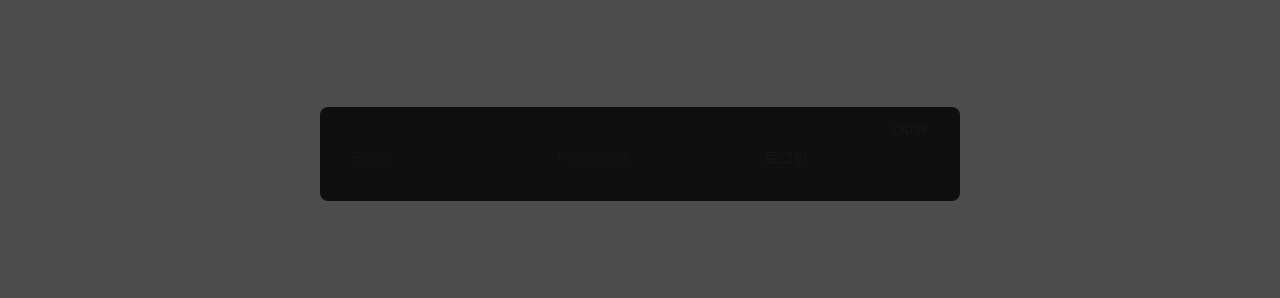
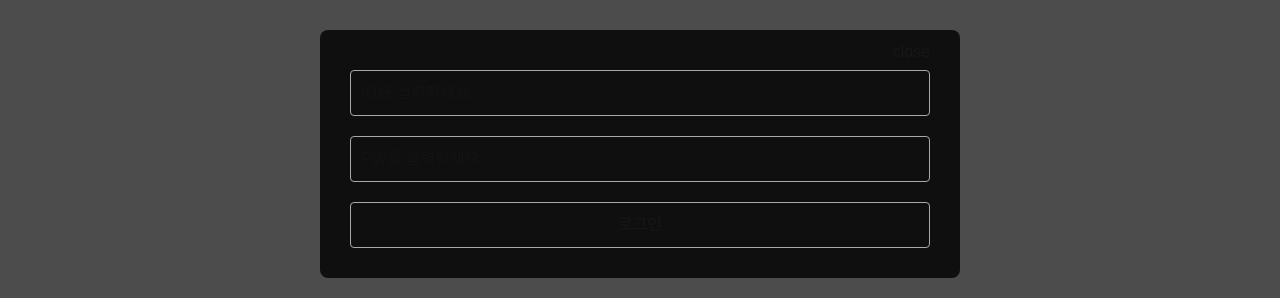
Before and after one commit to DevWonny/Shopmarker, a Next.js app: page / in a window 1280 px wide. Both pictures are taken after a click on the button "로그인". Shown: the part 246-544 px from the top of the page. Built offline with nearby package versions, Linux system fonts and the light colour scheme; no server answers.

Commit message:
Sign In Style 작업

```diff
--- a/components/modal/SignIn.tsx
+++ b/components/modal/SignIn.tsx
@@ -4,6 +4,8 @@
 import { useEffect, useState } from 'react';
 import { signInWithEmailAndPassword } from 'firebase/auth';
 import { auth } from '@/lib/firebase';
+// style
+import '@/styles/components/modal/Auth.scss';
 
 export default function SignIn() {
   const [email, setEmail] = useState('');
@@ -29,17 +31,17 @@ export default function SignIn() {
   }, [user]);
 
   return (
-    <div className="sign-in-container">
+    <div className="sign-in-container flex flex-col">
       <input
         type="email"
         value={email}
-        placeholder="Email"
+        placeholder="ID를 입력하세요."
         onChange={e => setEmail(e.target.value)}
       />
       <input
         type="password"
         value={password}
-        placeholder="Password"
+        placeholder="PW를 입력하세요."
         onChange={e => setPassword(e.target.value)}
       />
       <button onClick={onSignIn}>로그인</button>
--- a/styles/components/modal/Auth.scss
+++ b/styles/components/modal/Auth.scss
@@ -1,4 +1,5 @@
-div.sign-up-form {
+div.sign-up-form,
+div.sign-in-container {
   gap: 20px;
   input {
     outline: unset;
```
